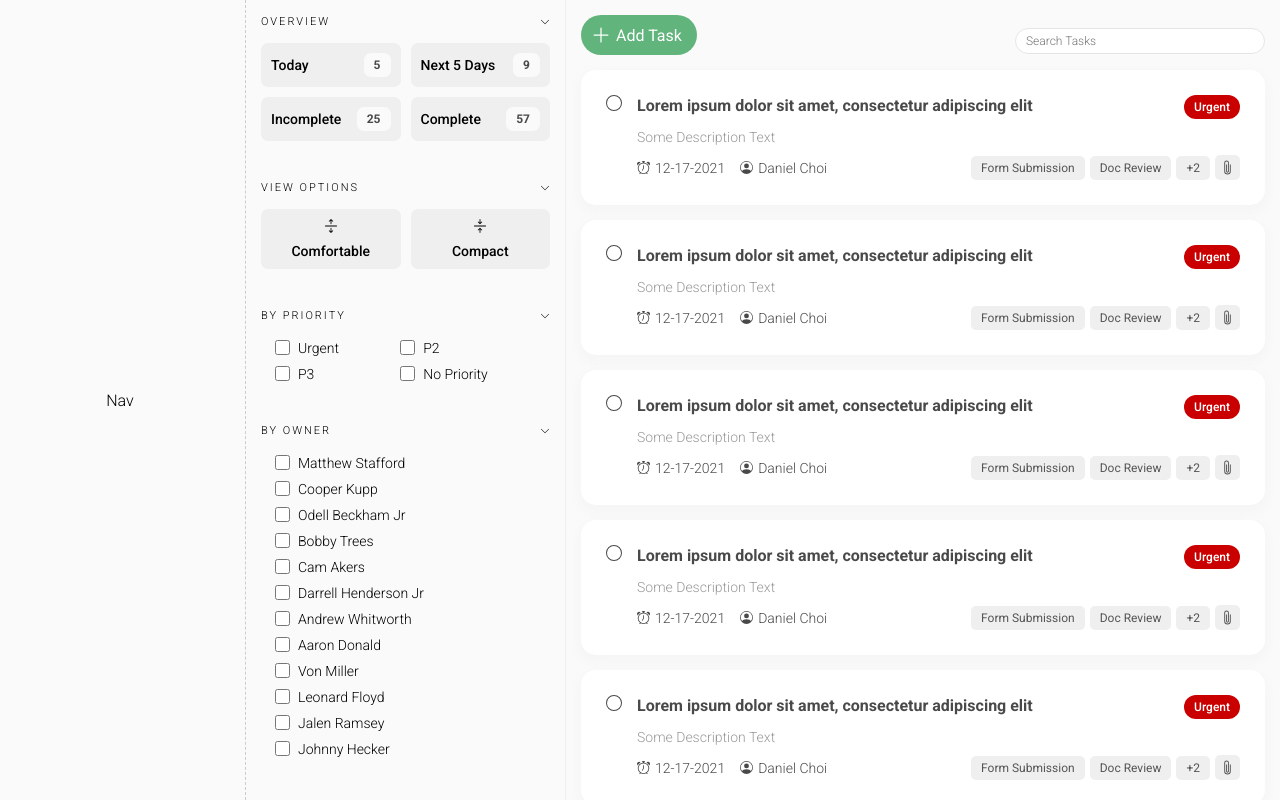
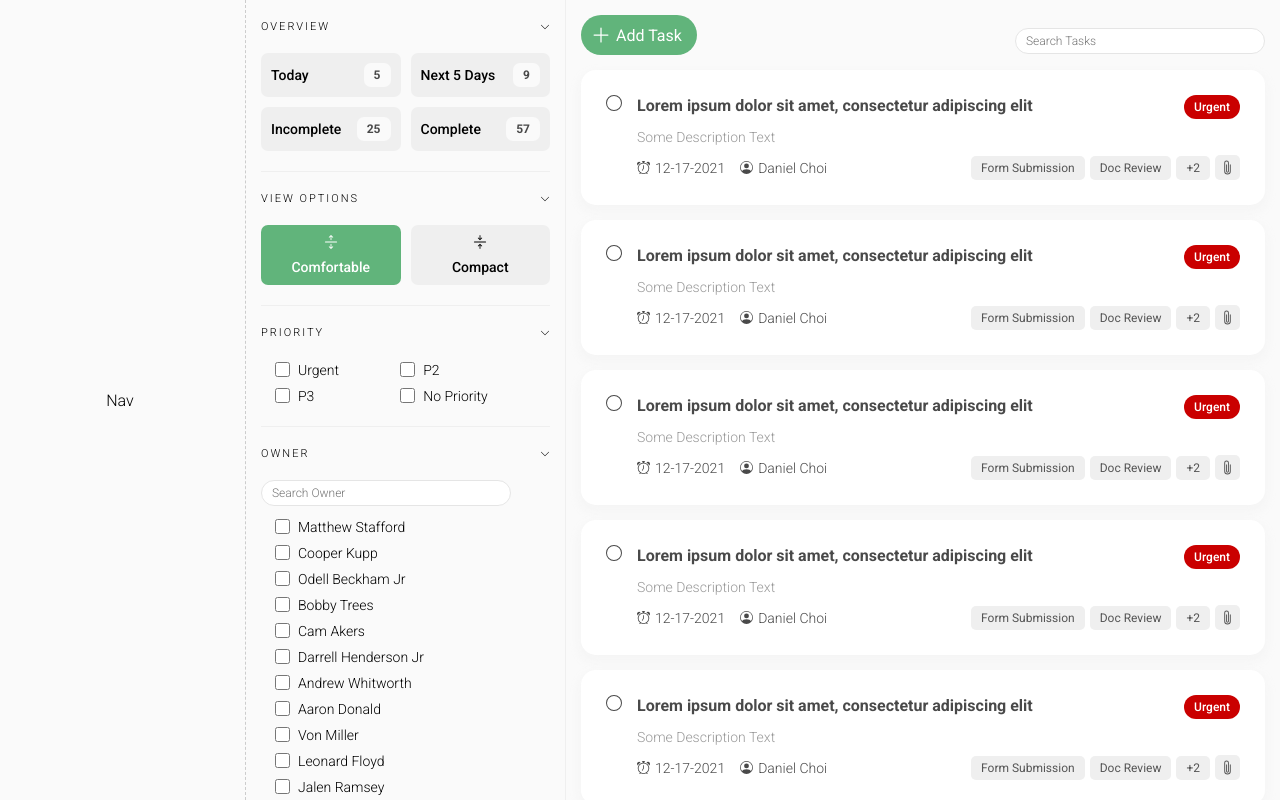
Before and after one commit to dchoi87/akute-health, a React (Create React App) app: page / in a window 1280 px wide. Built offline with nearby package versions, Linux system fonts and the light colour scheme.

Commit message:
Update CSS and Button Click

```diff
--- a/src/components/tasks/common/button/index.js
+++ b/src/components/tasks/common/button/index.js
@@ -1,11 +1,14 @@
 import React from "react";
-import classNames from "classnames";
+import classNames from "classnames/bind";
 
 import styles from "./index.module.css";
 
-const Button = ({ children, type }) => {
+const cx = classNames.bind(styles);
+
+const Button = ({ children, id, type, isActive, onClick }) => {
+  const className = cx("normalize", [type], { active: isActive });
   return (
-    <button className={classNames(styles.normalize, styles[type])}>
+    <button id={id} className={className} onClick={onClick}>
       {children}
     </button>
   );
--- a/src/components/tasks/common/button/index.module.css
+++ b/src/components/tasks/common/button/index.module.css
@@ -35,7 +35,7 @@
   letter-spacing: 2px;
   font-weight: 300;
   text-transform: uppercase;
-  padding: 15px 0;
+  padding: 20px 0;
   background: transparent;
 }
 .header svg {
@@ -75,3 +75,7 @@
   border-radius: 5px;
   background: #efefef;
 }
+.active {
+  background: #61b47b;
+  color: #fff;
+}
--- a/src/components/tasks/index.js
+++ b/src/components/tasks/index.js
@@ -16,7 +16,8 @@ const Tasks = () => {
   const [viewOption, setViewOption] = useState("comfortable");
 
   const handleViewOptions = ({ target }) => {
-    setViewOption(target.dataset.id);
+    console.log("hello!", target.id);
+    setViewOption(target.id);
   };
 
   return (
--- a/src/components/tasks/sidebar/index.js
+++ b/src/components/tasks/sidebar/index.js
@@ -39,7 +39,13 @@ const SideBar = ({ handleViewOptions, viewOption }) => {
         <div className={styles.view}>
           {view.map((item, i) => {
             return (
-              <Button key={i} type="view">
+              <Button
+                key={i}
+                type="view"
+                id={item.label}
+                isActive={viewOption === item.label}
+                onClick={handleViewOptions}
+              >
                 {item.svg}
                 <span>{item.label}</span>
               </Button>
@@ -47,28 +53,31 @@ const SideBar = ({ handleViewOptions, viewOption }) => {
           })}
         </div>
       </Section>
-      <Section title="By Priority">
+      <Section title="Priority">
         <div className={styles.priority}>
           {priority.map((item, i) => {
             return <Checkbox key={i} id={item} label={item} />;
           })}
         </div>
       </Section>
-      <Section title="By Owner">
+      <Section title="Owner">
         <div className={styles.owner}>
-          {owner.map((item, i) => {
-            return <Checkbox key={i} id={item} label={item} />;
-          })}
+          <Input type="search" id="owner-search" placeholder="Search Owner" />
+          <div className={styles.ownerWrapper}>
+            {owner.map((item, i) => {
+              return <Checkbox key={i} id={item} label={item} />;
+            })}
+          </div>
         </div>
       </Section>
-      <Section title="By Status">
+      <Section title="Status">
         <div className={styles.status}>
           {status.map((item, i) => {
             return <Checkbox key={i} id={item} label={item} />;
           })}
         </div>
       </Section>
-      <Section title="By Tags">
+      <Section title="Tags">
         <div className={styles.tags}>
           <Input type="search" id="tags-search" placeholder="Search Tags" />
           <div className={styles.tagsWrapper}>
--- a/src/components/tasks/sidebar/index.module.css
+++ b/src/components/tasks/sidebar/index.module.css
@@ -1,7 +1,4 @@
 .container {
-  display: flex;
-  flex-direction: column;
-  gap: 25px; /* change later */
   padding: 0 15px 15px;
   border-right: 1px solid #efefef;
   height: 100vh;
@@ -10,6 +7,10 @@
 .section {
   display: grid;
   grid-template-columns: auto;
+}
+.section + .section {
+  border-top: 1px solid #efefef;
+  margin-top: 20px;
 }
 .overview,
 .view {
@@ -31,7 +32,7 @@
   gap: 5px;
   padding: 0 10px;
 }
-.owner,
+.ownerWrapper,
 .status {
   display: grid;
   grid-template-columns: auto;
@@ -43,6 +44,7 @@
   grid-template-columns: auto;
   gap: 15px;
 }
+.owner,
 .tagsWrapper {
   display: flex;
   flex-wrap: wrap;
```
